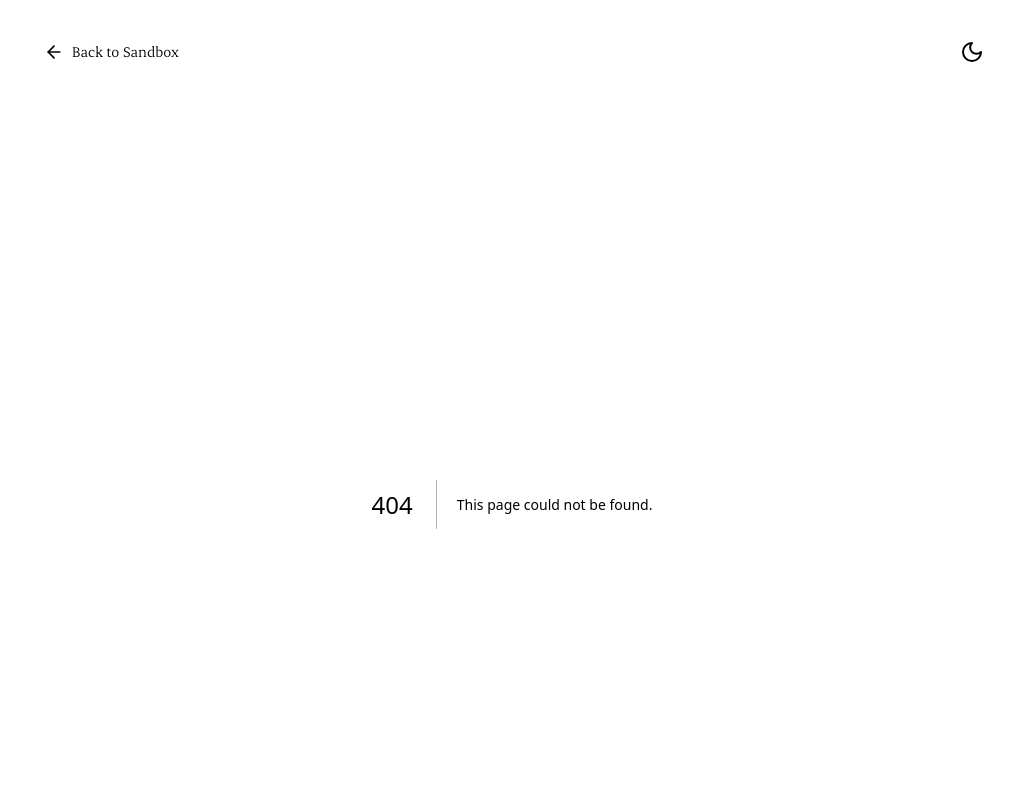
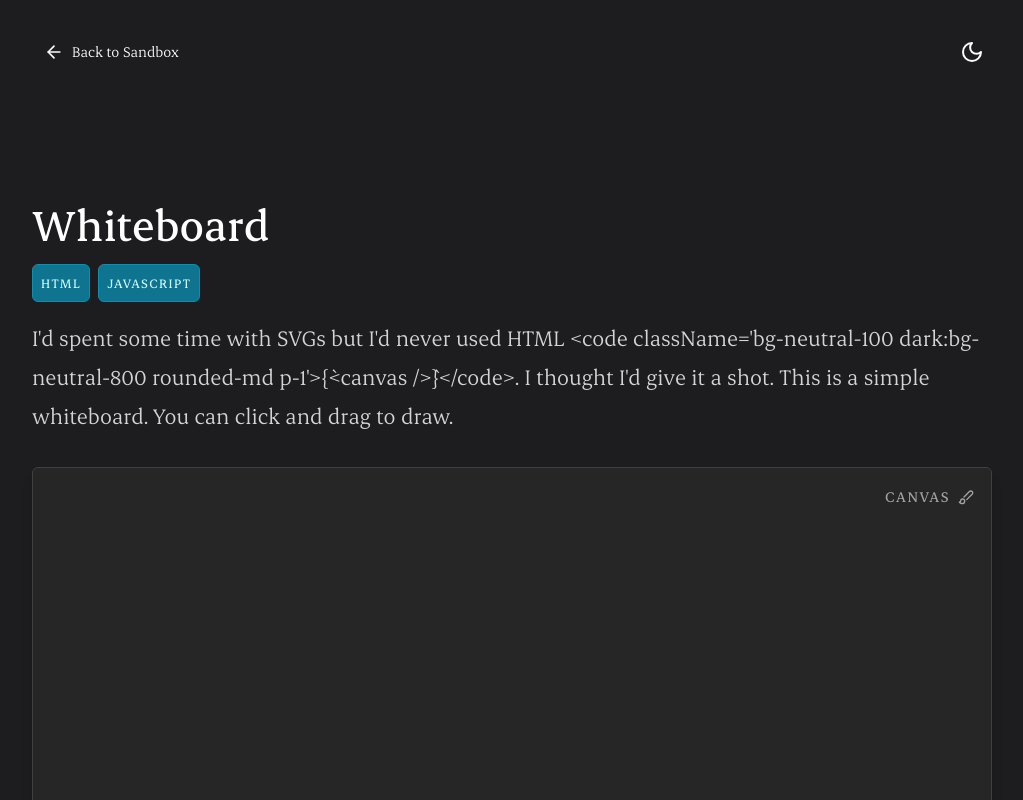
Before and after one commit to pnewsam/paultnewsam.com, a Next.js app: page /sandbox/whiteboard in a window 1280 px wide. Before the commit this address had no page. Shown: the top 800 px of the page, without its empty margins (128-1151 px from the left). Built offline with nearby package versions, Linux system fonts and the light colour scheme.

Commit message:
Style updates

```diff
--- a/src/app/sandbox/infinite-scroll/page.tsx
+++ b/src/app/sandbox/infinite-scroll/page.tsx
@@ -1,22 +1,16 @@
 import Card from "@/components/Card";
-import Badge from "@/components/Badge";
 import Container from "@/components/Container";
-import { H1, Body } from "@/components/typography";
+import PageHeader from "@/components/PageHeader";
 
 export default function InfiniteScrollPage() {
   return (
     <Container>
       <section className="py-12 md:py-24">
-        <H1>Infinite Scroll</H1>
-        <div className="flex items-center gap-2 mb-4">
-          <Badge>UI Pattern</Badge>
-          <Badge>Vanilla Javascript</Badge>
-        </div>
-        <Body>
-          Infinite scroll is a common UI pattern used to load content as the
-          user scrolls. It&apos;s often used on blogs, news sites, and social
-          media platforms.
-        </Body>
+        <PageHeader
+          title="Infinite Scroll"
+          tags={["Javascript"]}
+          description="Infinite scroll is a common UI pattern used to load content as the user scrolls. It's often used on blogs, news sites, and social media platforms."
+        />
         <Card className="h-[600px] overflow-y-auto divide-y divide-neutral-200 dark:divide-neutral-700">
           {Array.from({ length: 40 }).map((_, index) => (
             <div
--- a/src/app/sandbox/page.tsx
+++ b/src/app/sandbox/page.tsx
@@ -2,6 +2,7 @@ import Link from "next/link";
 import { H1, H3, Body, BodySmall } from "@/components/typography";
 import Container from "@/components/Container";
 import Badge from "@/components/Badge";
+import PageHeader from "@/components/PageHeader";
 
 const LinkCard = ({
   href,
@@ -34,21 +35,21 @@ export default function SandboxPage() {
   return (
     <Container>
       <section className="py-12 md:py-24">
-        <H1 className="mb-6">Sandbox</H1>
-        <Body>
-          This is where I play around with ideas. Here are some of the things
-          I&apos;ve built.
-        </Body>
+        <PageHeader
+          title="Sandbox"
+          tags={[]}
+          description="This is where I play around with ideas. Here are some of the things I've built."
+        />
         <div className="grid grid-cols-2 md:grid-cols-3 gap-4">
           <LinkCard
-            href="/sandbox/canvas"
-            tags={["Vanilla Javascript"]}
+            href="/sandbox/whiteboard"
+            tags={["HTML", "Javascript"]}
             title="Whiteboard"
             description="A very basic whiteboard with HTML Canvas."
           />
           <LinkCard
             href="/sandbox/infinite-scroll"
-            tags={["Vanilla Javascript", "UI Pattern"]}
+            tags={["Javascript"]}
             title="Infinite Scroll"
             description="A simple infinite scroll implementation."
           />
--- a/src/app/sandbox/canvas/page.tsx
+++ b/src/app/sandbox/whiteboard/page.tsx
@@ -1,13 +1,14 @@
 "use client";
+
 import { useEffect } from "react";
 import { Brush } from "lucide-react";
 import Container from "@/components/Container";
-import { H1, Body } from "@/components/typography";
 import { setupCanvas } from "./_scripts/setupCanvas";
 import initializers from "./_scripts/initializers";
 import Card from "@/components/Card";
+import PageHeader from "@/components/PageHeader";
 
-export default function CanvasPage() {
+export default function WhiteboardPage() {
   useEffect(() => {
     const canvas = setupCanvas();
     if (canvas) {
@@ -20,15 +21,11 @@ export default function CanvasPage() {
   return (
     <Container>
       <section className="py-12 md:py-24">
-        <H1>Whiteboard</H1>
-        <Body>
-          I&apos;d spent some time with SVGs but I&apos;d never used HTML{" "}
-          <code className="bg-neutral-100 dark:bg-neutral-800 rounded-md p-1">
-            {`<canvas />`}
-          </code>
-          . I thought I&apos;d give it a shot. This is a simple whiteboard. You
-          can click and drag to draw.
-        </Body>
+        <PageHeader
+          title="Whiteboard"
+          tags={["HTML", "Javascript"]}
+          description="I'd spent some time with SVGs but I'd never used HTML <code className='bg-neutral-100 dark:bg-neutral-800 rounded-md p-1'>{`<canvas />`}</code>. I thought I'd give it a shot. This is a simple whiteboard. You can click and drag to draw."
+        />
         <Card className="relative">
           <span className="absolute top-0 right-0 text-base uppercase tracking-widest font-medium p-4 text-neutral-500 dark:text-neutral-400 flex items-center gap-2 bg-neutral-100 dark:bg-neutral-800 rounded-tr-md rounded-bl-md border-t border-r border-neutral-200 dark:border-neutral-800">
             Canvas
--- /dev/null
+++ b/src/components/PageHeader.tsx
@@ -0,0 +1,24 @@
+import { H1, Body } from "@/components/typography";
+import Badge from "@/components/Badge";
+
+export default function PageHeader({
+  title,
+  tags,
+  description,
+}: {
+  title: string;
+  tags: string[];
+  description: string;
+}) {
+  return (
+    <>
+      <H1>{title}</H1>
+      <div className="flex items-center gap-2 mb-4">
+        {tags.map((tag) => (
+          <Badge key={tag}>{tag}</Badge>
+        ))}
+      </div>
+      <Body>{description}</Body>
+    </>
+  );
+}
```
Also changed, not shown: src/app/sandbox/whiteboard/_scripts/initializers.ts (renamed from src/app/sandbox/canvas/_scripts/initializers.ts), src/app/sandbox/whiteboard/_scripts/setupCanvas.ts (renamed from src/app/sandbox/canvas/_scripts/setupCanvas.ts).
